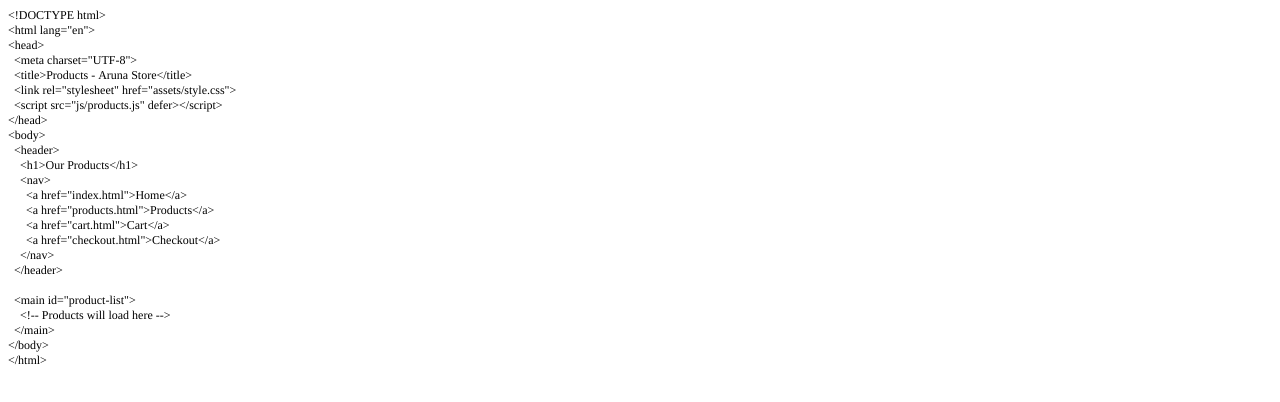
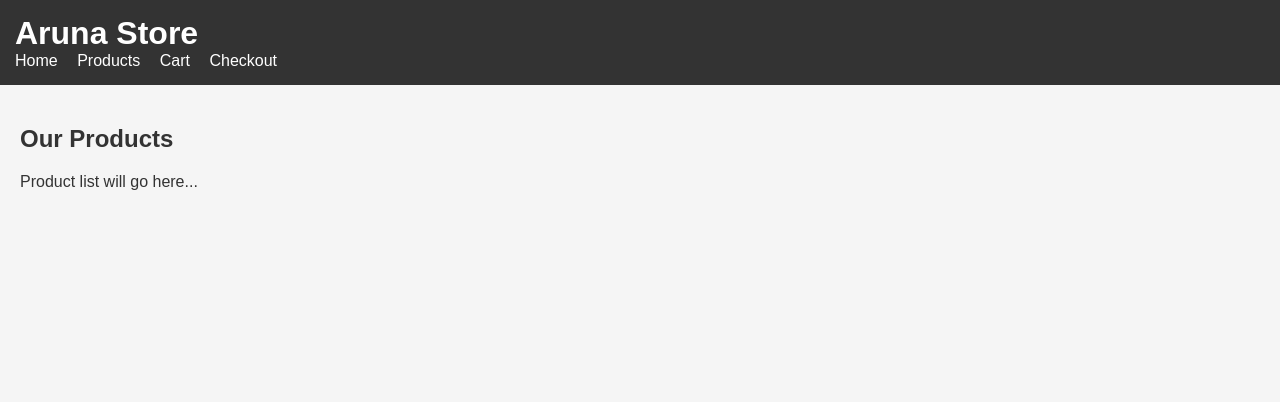
Before and after one commit to reddyrohan2003/aruna-store-Multi, a plain HTML site: page products.html in a window 1280 px wide. Drawn offline with Linux system fonts and the light colour scheme.

Commit message:
Update products.html

```diff
--- a/products.html
+++ b/products.html
@@ -1,41 +1,24 @@
-<!DOCTYPE html PUBLIC "-//W3C//DTD HTML 4.01//EN" "http://www.w3.org/TR/html4/strict.dtd">
-<html>
+<!DOCTYPE html>
+<html lang="en">
 <head>
-  <meta http-equiv="Content-Type" content="text/html; charset=utf-8">
-  <meta http-equiv="Content-Style-Type" content="text/css">
-  <title></title>
-  <meta name="Generator" content="Cocoa HTML Writer">
-  <meta name="CocoaVersion" content="2575.6">
-  <style type="text/css">
-    p.p1 {margin: 0.0px 0.0px 0.0px 0.0px; font: 12.0px Times; -webkit-text-stroke: #000000}
-    p.p2 {margin: 0.0px 0.0px 0.0px 0.0px; font: 12.0px Times; -webkit-text-stroke: #000000; min-height: 14.0px}
-    span.s1 {font-kerning: none}
-  </style>
+  <meta charset="UTF-8">
+  <title>Products - Aruna Store</title>
+  <link rel="stylesheet" href="assets/style.css">
 </head>
 <body>
-<p class="p1"><span class="s1">&lt;!DOCTYPE html&gt;</span></p>
-<p class="p1"><span class="s1">&lt;html lang="en"&gt;</span></p>
-<p class="p1"><span class="s1">&lt;head&gt;</span></p>
-<p class="p1"><span class="s1"><span class="Apple-converted-space">  </span>&lt;meta charset="UTF-8"&gt;</span></p>
-<p class="p1"><span class="s1"><span class="Apple-converted-space">  </span>&lt;title&gt;Products - Aruna Store&lt;/title&gt;</span></p>
-<p class="p1"><span class="s1"><span class="Apple-converted-space">  </span>&lt;link rel="stylesheet" href="assets/style.css"&gt;</span></p>
-<p class="p1"><span class="s1"><span class="Apple-converted-space">  </span>&lt;script src="js/products.js" defer&gt;&lt;/script&gt;</span></p>
-<p class="p1"><span class="s1">&lt;/head&gt;</span></p>
-<p class="p1"><span class="s1">&lt;body&gt;</span></p>
-<p class="p1"><span class="s1"><span class="Apple-converted-space">  </span>&lt;header&gt;</span></p>
-<p class="p1"><span class="s1"><span class="Apple-converted-space">    </span>&lt;h1&gt;Our Products&lt;/h1&gt;</span></p>
-<p class="p1"><span class="s1"><span class="Apple-converted-space">    </span>&lt;nav&gt;</span></p>
-<p class="p1"><span class="s1"><span class="Apple-converted-space">      </span>&lt;a href="index.html"&gt;Home&lt;/a&gt;</span></p>
-<p class="p1"><span class="s1"><span class="Apple-converted-space">      </span>&lt;a href="products.html"&gt;Products&lt;/a&gt;</span></p>
-<p class="p1"><span class="s1"><span class="Apple-converted-space">      </span>&lt;a href="cart.html"&gt;Cart&lt;/a&gt;</span></p>
-<p class="p1"><span class="s1"><span class="Apple-converted-space">      </span>&lt;a href="checkout.html"&gt;Checkout&lt;/a&gt;</span></p>
-<p class="p1"><span class="s1"><span class="Apple-converted-space">    </span>&lt;/nav&gt;</span></p>
-<p class="p1"><span class="s1"><span class="Apple-converted-space">  </span>&lt;/header&gt;</span></p>
-<p class="p2"><span class="s1"></span><br></p>
-<p class="p1"><span class="s1"><span class="Apple-converted-space">  </span>&lt;main id="product-list"&gt;</span></p>
-<p class="p1"><span class="s1"><span class="Apple-converted-space">    </span>&lt;!-- Products will load here --&gt;</span></p>
-<p class="p1"><span class="s1"><span class="Apple-converted-space">  </span>&lt;/main&gt;</span></p>
-<p class="p1"><span class="s1">&lt;/body&gt;</span></p>
-<p class="p1"><span class="s1">&lt;/html&gt;</span></p>
+  <header>
+    <h1>Aruna Store</h1>
+    <nav>
+      <a href="index.html">Home</a>
+      <a href="products.html">Products</a>
+      <a href="cart.html">Cart</a>
+      <a href="checkout.html">Checkout</a>
+    </nav>
+  </header>
+
+  <main>
+    <h2>Our Products</h2>
+    <p>Product list will go here...</p>
+  </main>
 </body>
 </html>
```
